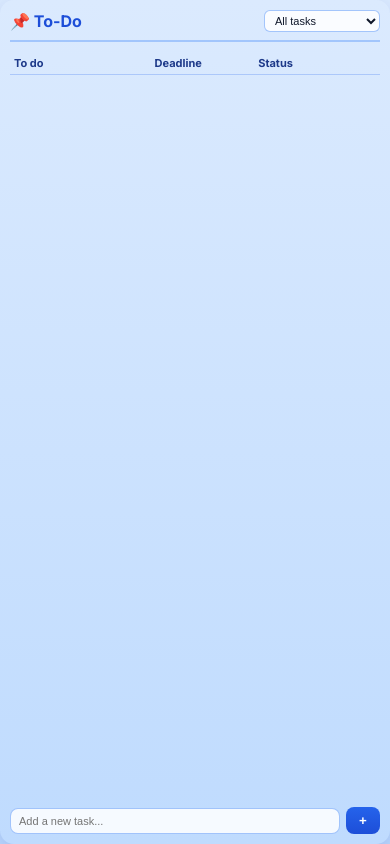
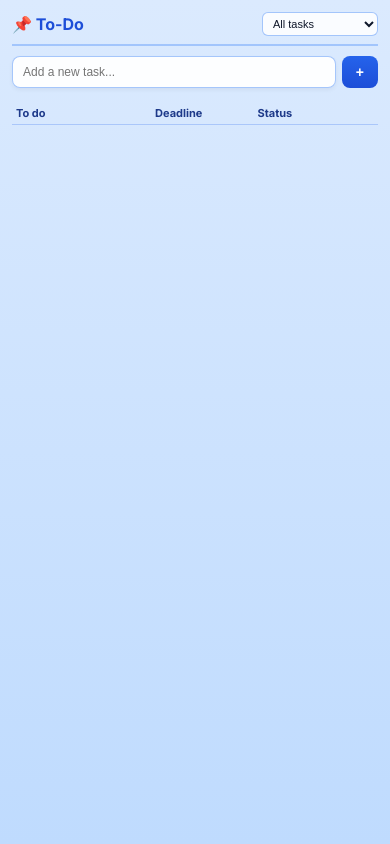
Before and after one commit to shefaarah/todo-mobile, a plain HTML site: page index.html in a window 390 px wide. Drawn offline with nearby package versions, Linux system fonts and the light colour scheme; no server answers.

Commit message:
Improve mobile layout and styling for to-do app
Updated styles for better mobile usability and adjusted layout for task input.

```diff
--- a/index.html
+++ b/index.html
@@ -13,12 +13,10 @@
     body {
       font-family: 'Inter', 'Segoe UI', Tahoma, Geneva, Verdana, sans-serif;
       background: linear-gradient(180deg, #dbeafe 0%, #bfdbfe 100%);
-      border-radius: 14px;
-      padding: 10px;
-      height: 100vh;
+      padding: 12px;
+      height: 100dvh;
       display: flex;
       flex-direction: column;
-      box-shadow: 0 10px 24px rgba(30, 64, 175, 0.2);
       color: #0f172a;
       overflow: hidden;
     }
@@ -44,14 +42,47 @@
       background: rgba(255, 255, 255, 0.85);
       color: #0f172a;
       border-radius: 6px;
-      padding: 3px 6px;
+      padding: 4px 6px;
       font-size: 11px;
+    }
+
+    /* Input Add Task Ditaruh di Atas Agar Kelihatan Jelas & Nyaman di HP */
+    .add-bar {
+      display: flex;
+      gap: 6px;
+      margin: 10px 0 6px 0;
+      align-items: center;
+      flex-shrink: 0;
+    }
+
+    .add-bar input[type="text"] {
+      flex: 1;
+      background: rgba(255, 255, 255, 0.95);
+      padding: 8px 10px;
+      border-radius: 8px;
+      border: 1px solid rgba(59, 130, 246, 0.45);
+      color: #0f172a;
+      font-size: 12px;
+      outline: none;
+      box-shadow: 0 2px 4px rgba(0,0,0,0.05);
+    }
+
+    .btn-add {
+      background: linear-gradient(180deg, #2563eb 0%, #1d4ed8 100%);
+      border: none;
+      padding: 8px 14px;
+      border-radius: 8px;
+      cursor: pointer;
+      font-weight: 700;
+      color: white;
+      min-width: 36px;
+      font-size: 14px;
     }
 
     .table-container {
       flex: 1;
       overflow-y: auto;
-      margin-top: 6px;
+      margin-top: 4px;
     }
 
     table {
@@ -86,7 +117,7 @@
     .date-chip {
       display: flex;
       align-items: center;
-      min-height: 30px;
+      min-height: 32px;
       border-radius: 8px;
       padding: 4px 6px;
       border: 1px solid rgba(148, 163, 184, 0.25);
@@ -144,7 +175,7 @@
       cursor: pointer;
     }
 
-    /* Warna Berdasarkan Status (Kuning Pastel untuk On Progress) */
+    /* Variasi Warna Status */
     .task-bubble.on-progress,
     .status-badge.on-progress,
     .date-chip.on-progress {
@@ -205,34 +236,6 @@
       align-items: center;
       justify-content: center;
     }
-
-    .add-bar {
-      display: flex;
-      gap: 6px;
-      margin-top: 8px;
-      align-items: center;
-    }
-
-    .add-bar input[type="text"] {
-      flex: 1;
-      background: rgba(255, 255, 255, 0.85);
-      padding: 6px 8px;
-      border-radius: 8px;
-      border: 1px solid rgba(59, 130, 246, 0.45);
-      color: #0f172a;
-      font-size: 11px;
-    }
-
-    .btn-add {
-      background: linear-gradient(180deg, #2563eb 0%, #1d4ed8 100%);
-      border: none;
-      padding: 6px 12px;
-      border-radius: 8px;
-      cursor: pointer;
-      font-weight: 700;
-      color: white;
-      min-width: 34px;
-    }
   </style>
 </head>
 <body>
@@ -247,6 +250,12 @@
     </div>
   </div>
 
+  <!-- Bar Input Add Task Diletakkan di Atas -->
+  <div class="add-bar">
+    <input type="text" id="task-input" placeholder="Add a new task...">
+    <button class="btn-add" id="add-btn" type="button">+</button>
+  </div>
+
   <div class="table-container">
     <table>
       <thead>
@@ -259,11 +268,6 @@
       </thead>
       <tbody id="todo-list"></tbody>
     </table>
-  </div>
-
-  <div class="add-bar">
-    <input type="text" id="task-input" placeholder="Add a new task...">
-    <button class="btn-add" id="add-btn" type="button">+</button>
   </div>
 
   <script>
@@ -392,7 +396,6 @@
     });
     document.getElementById('deadline-filter').addEventListener('change', loadTodos);
 
-    // Realtime Sync dari Supabase
     supabaseClient
       .channel('todos-realtime-mobile')
       .on('postgres_changes', { event: '*', schema: 'public', table: 'todos' }, () => loadTodos())
```
